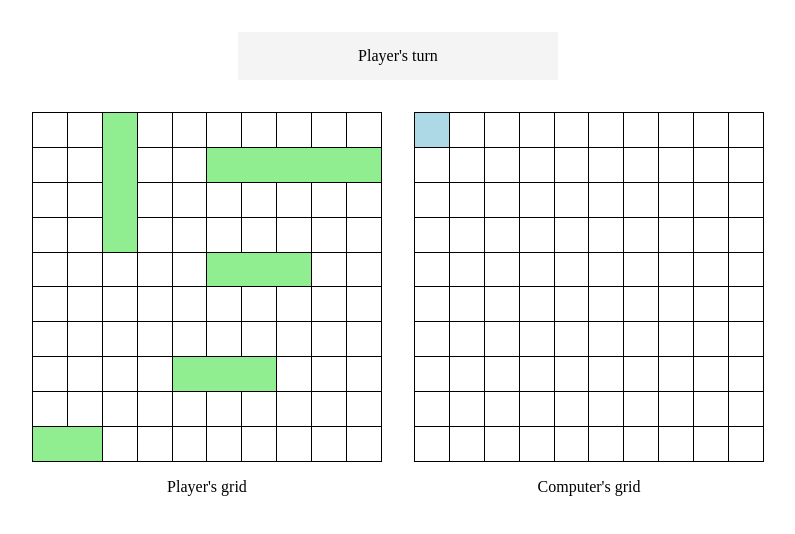
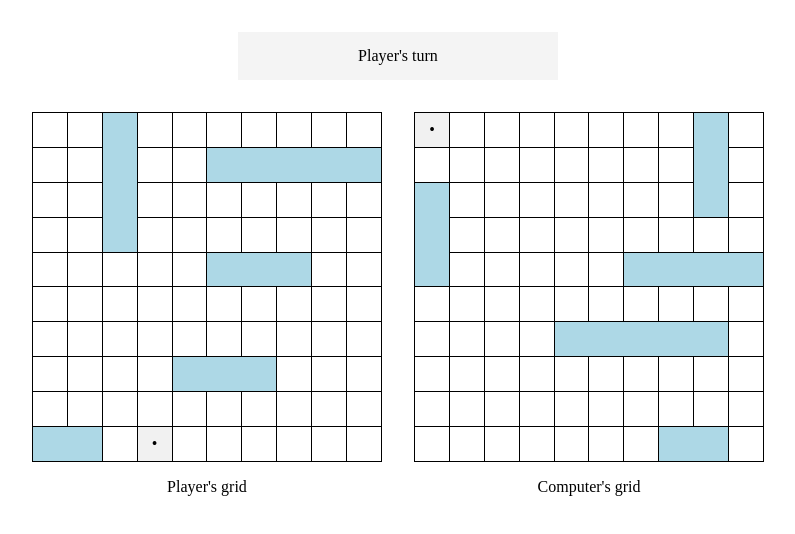
Before and after one commit to jphamtv/odin-battleship, a website built with webpack: page src/index.html in a window 1280 px wide. Both pictures are taken after a click on the element 673 px from the left and 129 px from the top of the page. Shown: the whole page, without its empty margins (242-1037 px from the left). Built offline with nearby package versions, Linux system fonts and the light colour scheme.

Commit message:
Refactor code

```diff
--- a/src/components/domController.js
+++ b/src/components/domController.js
@@ -1,19 +1,19 @@
 // domController.js
-import { checkForWinner } from "./gameLoop.js";
+import { onPlayersTurn } from "./gameController.js";
 
-export const renderBattleFields = (playerBattleField, computerBattleField, player, computer) => {
+export const renderBoards = (playerBoard, computerBoard, player, computer) => {
   const playerBoardDiv = document.querySelector('#player-board-placeholder');
-  playerBoardDiv.appendChild(createBattleField());
-  renderShipsOnBattleField(playerBoardDiv, playerBattleField);
+  playerBoardDiv.appendChild(createBoardElements());
+  renderShipsOnBoard(playerBoardDiv, playerBoard);
 
   const computerBoardDiv = document.querySelector('#computer-board-placeholder');
-  computerBoardDiv.appendChild(createBattleField());
-  // renderShipsOnBattleField(computerBoardDiv, computerBattleField);
+  computerBoardDiv.appendChild(createBoardElements());
+  renderShipsOnBoard(computerBoardDiv, computerBoard);
 
-  addEventListenersToBoard(player, computerBoardDiv, computerBattleField);
+  addEventListenersToBoardCells(player, computerBoard);
 };
 
-const createBattleField = () => {
+const createBoardElements = () => {
   const table = document.createElement('table');
   table.classList.add('board-table');
   for (let row = 0; row < 10; row++) {
@@ -32,66 +32,90 @@ const createBattleField = () => {
   return table;
 };
 
-export const renderShipsOnBattleField = (boardDiv, battleField) => {
+export const renderShipsOnBoard = (boardDiv, playerBoard) => {
   for (let row = 0; row < 10; row++) {
     for (let col = 0; col < 10; col++) {
       const boardCell = boardDiv.querySelector(`table tr td[data-row="${row}"][data-col="${col}"]`);
-      if (battleField.board[row][col] === null || battleField.board[row][col] === 'boundary') {
+      if (playerBoard.board[row][col] === null || playerBoard.board[row][col] === 'boundary') {
         boardCell.classList.add('cell-empty');
-      } else if (typeof battleField.board[row][col] === 'number') {
+      } else if (typeof playerBoard.board[row][col] === 'number') {
         boardCell.classList.add('cell-ship');
+        boardCell.dataset.id = playerBoard.board[row][col];
       }
     }
   }
 };
 
-const updateBattleField = (row, col, boardCell, battleField) => {
+export const updateBoardUI = (row, col, currentPlayer, opponentBoard) => {
+  let boardDivId = '';
   row = Number(row);
   col = Number(col);
+
+
+  if (currentPlayer.isHuman === true) {
+    boardDivId = '#computer-board-placeholder';
+  } else {
+    boardDivId = '#player-board-placeholder';
+  }
+
+  const boardCell = document.querySelector(`${boardDivId} table tr td[data-row="${row}"][data-col="${col}"]`);
+
 
   // Helper function to check for out of bounds
   const isOutOfBounds = (row, col) => {
     return row < 0 || row >= 10 || col < 0 || col >= 10;
   };
 
-  if (battleField.board[row][col] === 'hit') {
+
+  // if (hit & not ), if (hit & sunk), else (miss)
+  // DO THIS NEXT
+  if (opponentBoard.board[row][col] === 'hit') {
     boardCell.classList.add('cell-hit');
+    let shipSunk = false;
 
-    // Loop to check the diagonal cells
+    if (boardCell && boardCell.dataset.id) {
+      const shipId = Number(boardCell.dataset.id);
+      const ship = opponentBoard.ships.find(ship => ship.id === shipId);
+      shipSunk = ship.isSunk();
+    }
+
+    // Loop to check boundary cells
     for (let dRow = -1; dRow <= 1; dRow++) {
       for (let dCol = -1; dCol <= 1; dCol++) {
 
         // Skip non-diagonal cells
-        if(Math.abs(dRow) !== Math.abs(dCol)) continue;
+        if (!shipSunk && Math.abs(dRow) !== Math.abs(dCol)) continue;
 
         const checkRow = row + dRow;
         const checkCol = col + dCol;
 
-        if (!isOutOfBounds(checkRow, checkCol) && battleField.board[checkRow][checkCol] !== 'miss') {
-          const diagonalCellDiv = document.querySelector(`#computer-board-placeholder table tr td[data-row="${checkRow}"][data-col="${checkCol}"]`);
+        if (!isOutOfBounds(checkRow, checkCol) && opponentBoard.board[checkRow][checkCol] !== 'miss' && opponentBoard.board[checkRow][checkCol] !== 'hit') {
+          const diagonalCellDiv = document.querySelector(`${boardDivId} table tr td[data-row="${checkRow}"][data-col="${checkCol}"]`);
           diagonalCellDiv.classList.add('cell-miss-auto');
-          console.log(diagonalCellDiv)
+          diagonalCellDiv.textContent = '•';
         }
       }
     }
-  } else if (battleField.board[row][col] === 'miss') {
+  } else if (opponentBoard.board[row][col] === 'miss') {
     boardCell.classList.add('cell-miss');
+    boardCell.textContent = '•';
   }
 };
 
-const addEventListenersToBoard = (currentPlayer, gameBoardDiv, opponentBattleField) => {
-  const cells = gameBoardDiv.querySelectorAll('.board-cell');
+export const addEventListenersToBoardCells = (currentPlayer, opponentBoard) => {
+  const computerBoardDiv = document.querySelector('#computer-board-placeholder');
+  const cells = computerBoardDiv.querySelectorAll('.board-cell');
   cells.forEach(cell => {
     cell.addEventListener('click', () => {
-      handleCellClick(cell.dataset.row, cell.dataset.col, currentPlayer, opponentBattleField);
+      handleCellClick(cell.dataset.row, cell.dataset.col, currentPlayer, opponentBoard);
     });
   });
 };
 
-const handleCellClick = (row, col, currentPlayer, opponentBattleField) => {
-  const boardCell = document.querySelector(`#computer-board-placeholder table tr td[data-row="${row}"][data-col="${col}"]`);
-  currentPlayer.attack(opponentBattleField, [row, col]);
-  updateBattleField(row, col, boardCell, opponentBattleField);
-  checkForWinner(currentPlayer, opponentBattleField);
-  console.log(opponentBattleField.allShipsSunk());
+const handleCellClick = (row, col, currentPlayer, opponentBoard) => {
+  currentPlayer.attack(opponentBoard, [row, col]);
+  updateBoardUI(row, col, currentPlayer, opponentBoard);
+
+  onPlayersTurn();
+
 };
--- a/src/components/gameBoard.js
+++ b/src/components/gameBoard.js
@@ -2,26 +2,24 @@
 import { createShip } from "./ship.js";
 
 export const createGameBoard = () => {
-  // Initialize the game board
-  const boardSize = 10;
 
   // Helper function to initialize the board
-  const initializeBoard = (size) => {
+  const initializeBoard = () => {
     const newBoard = [];
-    for (let row = 0; row < size; row++) {
+    for (let row = 0; row < 10; row++) {
       newBoard[row] = [];
-      for (let col = 0; col < size; col++) {
+      for (let col = 0; col < 10; col++) {
         newBoard[row][col] = null;
       }
     }
     return newBoard;
   };
 
-  const board = initializeBoard(boardSize);
+  const board = initializeBoard();
 
   // Helper function to check for out of bounds
   const isOutOfBounds = (row, col) => {
-    return row < 0 || row >= boardSize || col < 0 || col >= boardSize;
+    return row < 0 || row >= 10 || col < 0 || col >= 10;
   };
 
   // Helper function to check for collision
@@ -136,6 +134,8 @@ export const createGameBoard = () => {
 
   return {
     board,
+    ships,
+    shipPositions,
     missedShots,
     placeShip,
     getShipPosition,
--- /dev/null
+++ b/src/components/gameController.js
@@ -0,0 +1,61 @@
+// gameController.js
+import { createPlayer } from "./player.js";
+import { createGameBoard } from "./gameBoard.js";
+import { renderBoards, updateBoardUI } from "./domController.js";
+
+// Initialize a new game
+export const initializeGame = () => {
+  const player = createPlayer('Player', true);
+  const computer = createPlayer('Computer', false);
+  const playerBoard = createGameBoard();
+  const computerBoard = createGameBoard();
+
+  return { player, computer, playerBoard, computerBoard };
+};
+
+// Place ships on player's boards **WILL AUTOMATE THIS LATER and DRAG N DROP LATER**
+const placeShipsOnBoard = (playerBoard, computerBoard) => {
+  playerBoard.placeShip(5, [1, 5], 'horizontal');
+  playerBoard.placeShip(4, [0, 2], 'vertical');
+  playerBoard.placeShip(3, [4, 5], 'horizontal');
+  playerBoard.placeShip(3, [7, 4], 'horizontal');
+  playerBoard.placeShip(2, [9, 0], 'horizontal');
+
+  computerBoard.placeShip(5, [6, 4], 'horizontal');
+  computerBoard.placeShip(4, [4, 6], 'horizontal');
+  computerBoard.placeShip(3, [2, 0], 'vertical');
+  computerBoard.placeShip(3, [0, 8], 'vertical');
+  computerBoard.placeShip(2, [9, 7], 'horizontal');
+};
+
+const { player, computer, playerBoard, computerBoard } = initializeGame();
+placeShipsOnBoard(playerBoard, computerBoard);
+renderBoards(playerBoard, computerBoard, player, computer);
+
+export const onPlayersTurn = () => {
+
+  checkForWinner(player, computerBoard);
+  checkForWinner(computer, playerBoard)
+
+  setTimeout(() => {
+    computer.attack(playerBoard);
+    // console.log(playerBoard.ships)
+    let move = computer.attack(playerBoard).move;
+    updateBoardUI(move[0], move[1], computer, playerBoard);
+  }, 1000);
+
+};
+
+export const switchPlayer = (currentPlayer, player, computer) => {
+  return currentPlayer === player ? computer : player;
+};
+
+const checkForWinner = (currentPlayer, opponentBoard) => {
+  if (opponentBoard.allShipsSunk() === true) return announceWinner(currentPlayer);
+};
+
+const announceWinner = (winner) => {
+  return alert(`${winner.name} wins!`);
+};
+
+const resetGame = () => {};
--- a/src/components/gameLoop.js
+++ /dev/null
@@ -1,57 +0,0 @@
-// gameLoop.js
-import { createPlayer } from "./player.js";
-import { createGameBoard } from "./gameBoard.js";
-import { renderBattleFields } from "./domController.js";
-
-// Initialize new game
-export const initializeGame = () => {
-  const player = createPlayer('Player', true);
-  const computer = createPlayer('Computer', false);
-  const playerBattleField = createGameBoard();
-  const computerBattleField = createGameBoard();
-
-  // Place ships on board **LATER ON PLACE SHIP SEPARATELY FOR EACH PLAYER**
-  placeShipsOnBattleField(playerBattleField, computerBattleField);
-  renderBattleFields(playerBattleField, computerBattleField, player, computer);
-
-  return { player, computer, playerBattleField, computerBattleField };
-};
-
-// Place ships on player's boards **WILL AUTOMATE THIS LATER and DRAG N DROP LATER**
-const placeShipsOnBattleField = (playerBattleField, computerBattleField) => {
-  playerBattleField.placeShip(5, [1, 5], 'horizontal');
-  playerBattleField.placeShip(4, [0, 2], 'vertical');
-  playerBattleField.placeShip(3, [4, 5], 'horizontal');
-  playerBattleField.placeShip(3, [7, 4], 'horizontal');
-  playerBattleField.placeShip(2, [9, 0], 'horizontal');
-
-  computerBattleField.placeShip(5, [6, 4], 'horizontal');
-  computerBattleField.placeShip(4, [4, 6], 'horizontal');
-  computerBattleField.placeShip(3, [2, 0], 'vertical');
-  computerBattleField.placeShip(3, [0, 8], 'vertical');
-  computerBattleField.placeShip(2, [9, 7], 'horizontal');
-};
-
-export const startGame = () => {
-  const { player, computer, playerBattleField, computerBattleField } = initializeGame();
-  let gameOver = false;
-  let currentPlayer = player;
-
-  currentPlayer = switchPlayer(currentPlayer, player, computer);
-
-
-};
-
-export const switchPlayer = (currentPlayer, player, computer) => {
-  return currentPlayer === player ? computer : player;
-};
-
-export const checkForWinner = (currentPlayer, opponentBattleField) => {
-  if (opponentBattleField.allShipsSunk() === true) return announceWinner(currentPlayer);
-};
-
-const announceWinner = (winner) => {
-  return alert(`${winner.name} wins!`);
-};
-
-const resetGame = () => {};
--- a/src/components/player.js
+++ b/src/components/player.js
@@ -12,7 +12,8 @@ export const createPlayer = (name, isHuman) => {
       possibleMoves.delete(move);
     }
 
-    return opponentGameBoard.receiveAttack(move);
+    const attackResult = opponentGameBoard.receiveAttack(move);
+    return { attackResult, move };
   };
 
   return { name, isHuman, possibleMoves, attack };
--- a/src/index.js
+++ b/src/index.js
@@ -1,7 +1,6 @@
 // index.js
-import { initializeGame, startGame } from "./components/gameLoop.js";
-import { renderBattleFields } from "./components/domController.js";
+import { initializeGame } from "./components/gameController.js";
 
 document.addEventListener('DOMContentLoaded', () => {
-  startGame();
+  initializeGame();
 });
--- a/src/styles/style.css
+++ b/src/styles/style.css
@@ -44,20 +44,27 @@ td {
   border: 1px solid black;
 }
 
+.board-cell {
+  height: 30px;
+  width: 30px;
+  text-align: center;
+}
+
 .cell-ship {
-  background-color: lightgreen;
-  border: green;
+  background-color: lightblue;
+  border: blue;
 }
 
 .cell-miss {
-  background-color: lightblue;
+  background-color: rgb(241, 241, 241);
 }
 
 .cell-miss-auto {
-  background-color: lightgray;
+  background-color: rgb(241, 241, 241);
+  color: rgb(180, 180, 180);
 }
 
-
 .cell-hit {
-  background-color: lightcoral;
+  background-color: rgb(249, 179, 179);
+  border: 2px solid red;
 }
```
